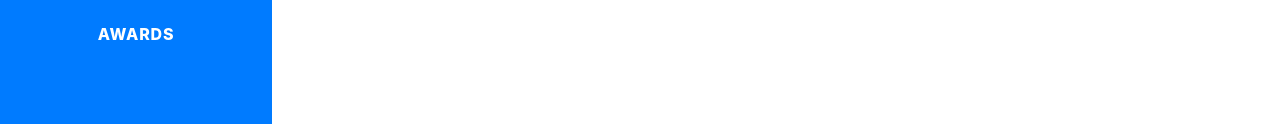
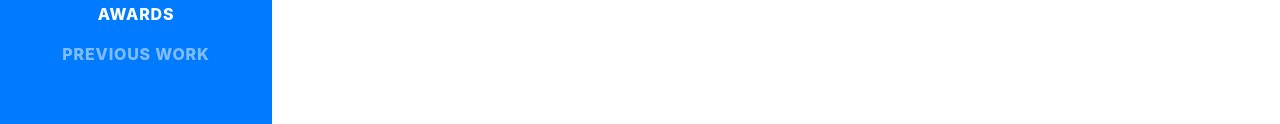
Before and after one commit to TimDFielden/TimDFielden.github.io, a website with bundled scripts: page index.html in a window 1280 px wide. Shown: the part 558-682 px from the top of the page. Built offline with nearby package versions, Linux system fonts and the light colour scheme; a web font is replaced by a local one.

Commit message:
previous work

```diff
--- a/index.html
+++ b/index.html
@@ -55,6 +55,9 @@
           <li class="nav-item">
             <a class="nav-link js-scroll-trigger" href="#awards">Awards</a>
           </li>
+		  <li class="nav-item">
+		    <a class="nav-link js-scroll-trigger" href="#previouswork">Previous Work</a>
+			</li>
         </ul>
       </div>
     </nav>
```
